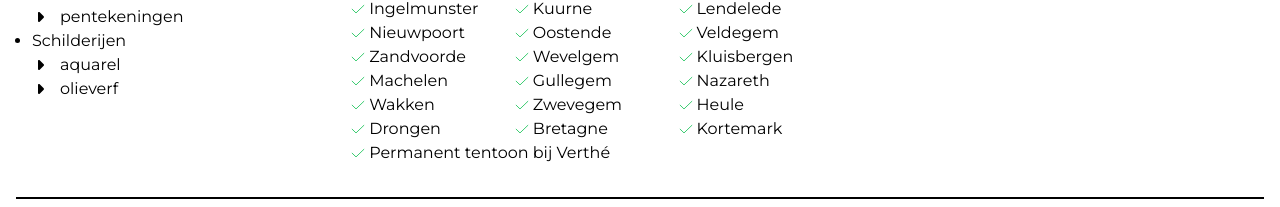
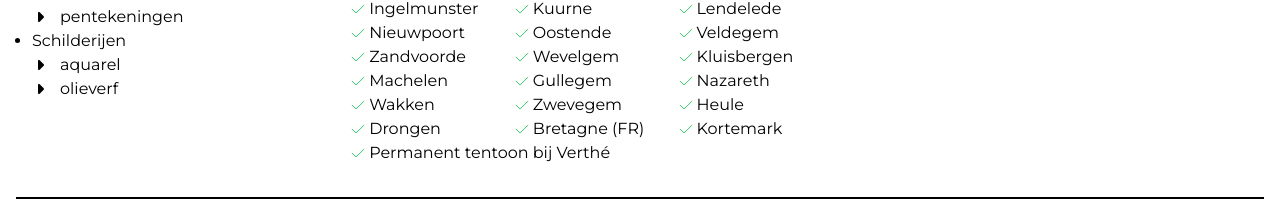
Before and after one commit to Xndr2/rikikuurne.be, a Next.js app: page /Biografie in a window 1280 px wide. Shown: the part 951-1158 px from the top of the page. Built offline with nearby package versions, Linux system fonts and the light colour scheme.

Commit message:
Update page.tsx

```diff
--- a/app/Biografie/page.tsx
+++ b/app/Biografie/page.tsx
@@ -45,7 +45,7 @@ export default function Bio() {
     { place: "Zwevegem" },
     { place: "Heule" },
     { place: "Drongen" },
-    { place: "Bretagne" },
+    { place: "Bretagne (FR)" },
     { place: "Kortemark" },
   ]
 
```
